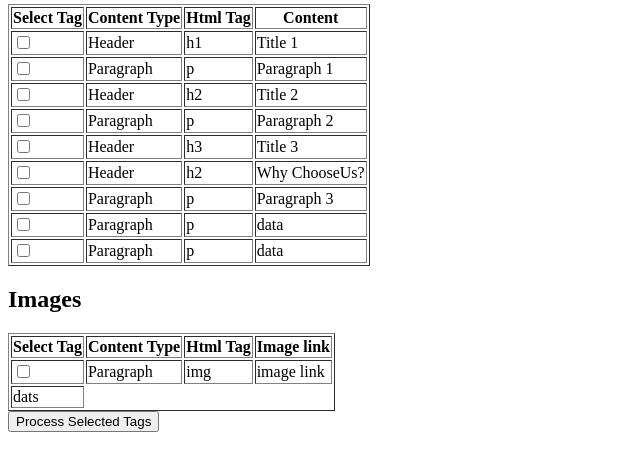
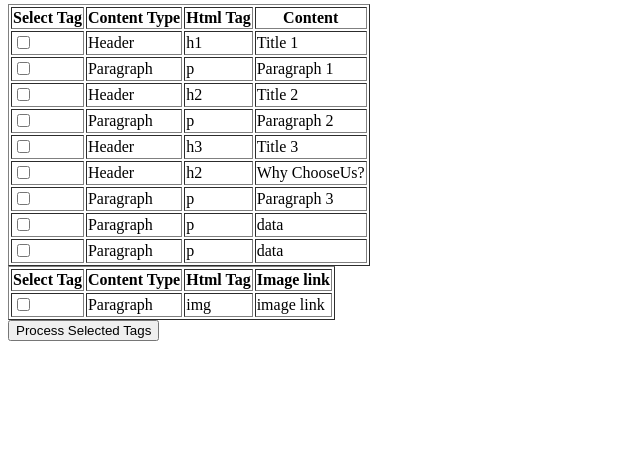
Before and after one commit to Naveen-arikela/Flask-Selenium-Webscraping, a Flask app: page /web-scrap in a window 1280 px wide. Shown: the part 206-677 px from the top of the page, without its empty margins (0-640 px from the left). Run offline with Flask 3, Linux system fonts and the light colour scheme.

Commit message:
removed table body

```diff
--- a/web-scraping/templates/index.html
+++ b/web-scraping/templates/index.html
@@ -17,6 +17,7 @@
         <br>
         <input type="submit" value="Submit">
     </form>
+
     <h2>Simple Form</h2>
     <form method="post" action="/process_tags">
         {% if html_tags %}
@@ -69,13 +70,6 @@
                         {% endif %}
                     {% endfor %}
                 </tbody>
-
-                <h2>Images</h2>
-                <tbody>
-                    <tr>
-                        <td>dats</td>
-                    </tr>
-                </tbody>
             </table>
             <input type="submit" value="Process Selected Tags">
         {% else %}
```
